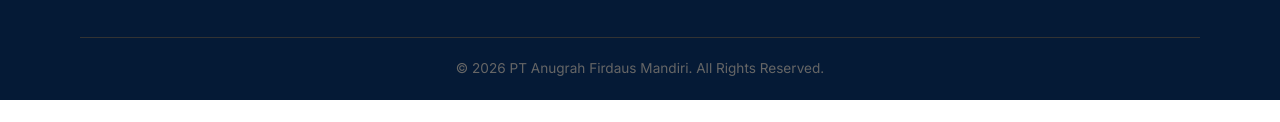
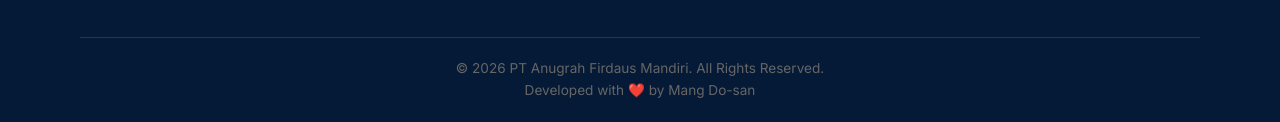
Before and after one commit to mhmmdragilpy/AFM-companyprofile, a plain HTML site: page about.html in a window 1280 px wide. Shown: the part 1781-1903 px from the top of the page. Before the commit the page ends 1881 px from the top, so only its background shows below. Drawn offline with Linux system fonts and the light colour scheme.

Commit message:
Update README and add author credit to footers

```diff
--- a/about.html
+++ b/about.html
@@ -156,7 +156,7 @@
                 </div>
             </div>
             <div class="copyright">
-                <p>&copy; 2026 PT Anugrah Firdaus Mandiri. All Rights Reserved.</p>
+                <p>&copy; 2026 PT Anugrah Firdaus Mandiri. All Rights Reserved.<br>Developed with ❤️ by Mang Do-san</p>
             </div>
         </div>
     </footer>
```
Also changed, not shown: clients.html (+1 -1 lines), contact.html (+1 -1 lines), index.html (+1 -1 lines), projects.html (+1 -1 lines), services.html (+1 -1 lines), 1 other file.
